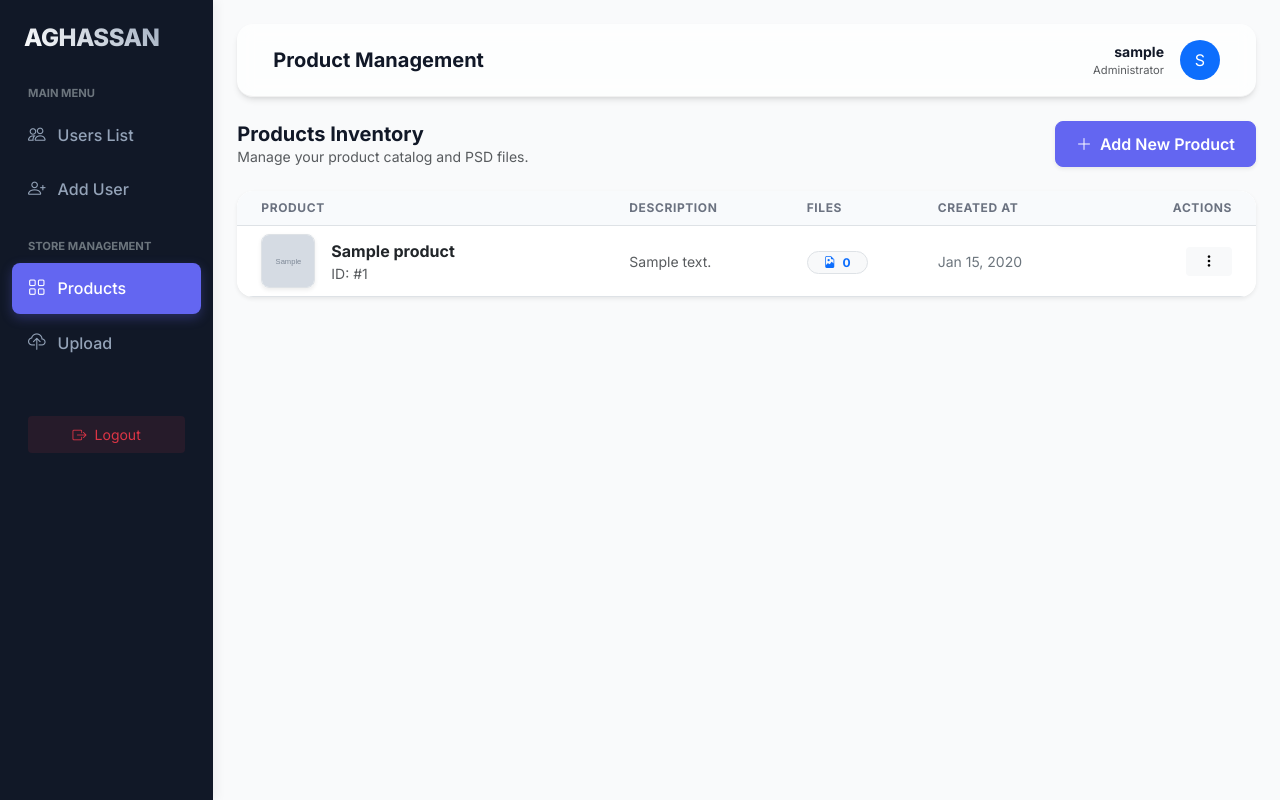
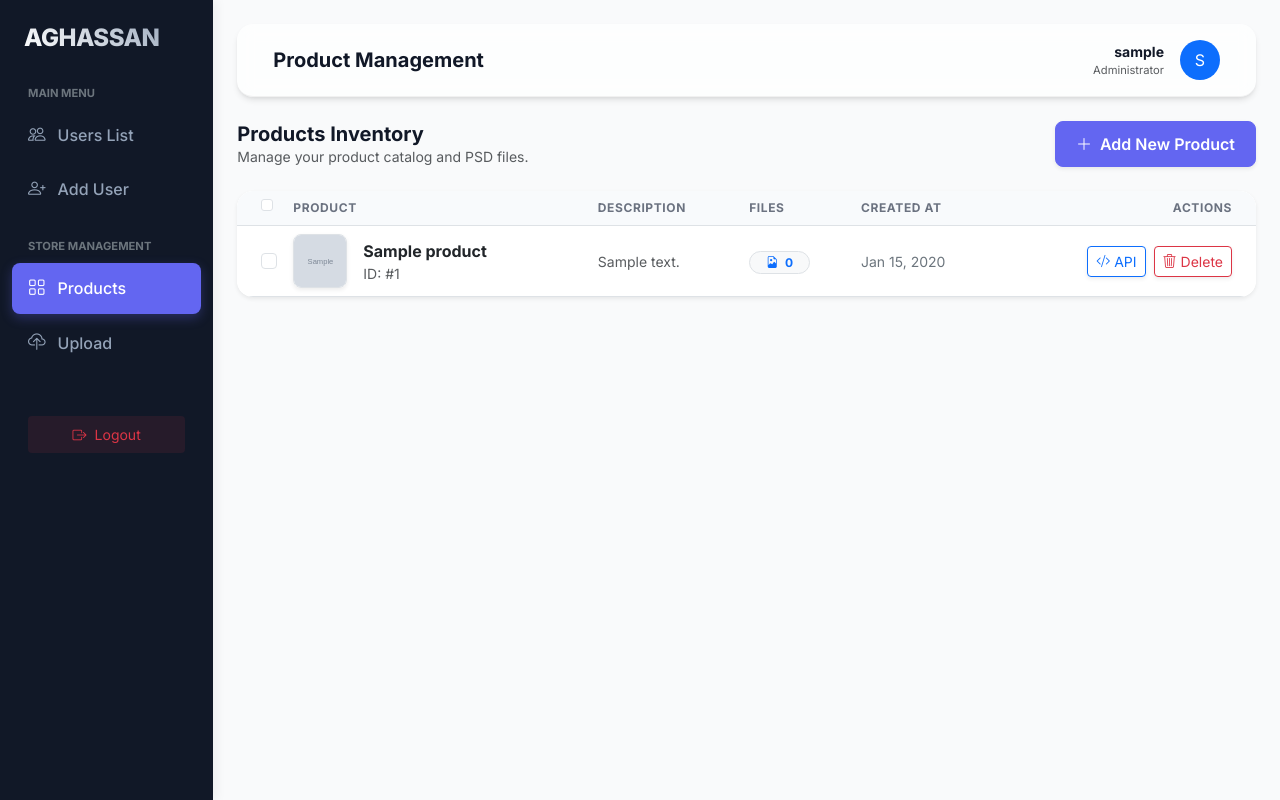
Before and after one commit to ArunRoy404/aghassan-admin-django, a Django app: page /products/list/ in a window 1280 px wide. Run offline with Django 5.2, Linux system fonts and the light colour scheme; a user stored in the database is signed in; tables that the repository leaves empty hold one stand-in row (values such as "Sample post"); grey boxes marked "Sample" are stand-in pictures; data that the repository does not hold is empty.

Commit message:
refacor: ui updated

```diff
--- a/dashboard/views.py
+++ b/dashboard/views.py
@@ -4,7 +4,7 @@ from django.contrib.auth.decorators import login_required, user_passes_test
 from django.contrib import messages
 
 def is_admin(user):
-    return user.is_superuser
+    return user.is_superuser or user.is_staff
 
 @login_required
 def home(request):
--- a/products/urls.py
+++ b/products/urls.py
@@ -11,4 +11,5 @@ urlpatterns = [
     path('upload/', views.upload_product, name='upload_product'),
     path('list/', views.product_list, name='product_list'),
     path('delete/<int:pk>/', views.delete_product, name='delete_product'),
+    path('delete-multiple/', views.delete_multiple_products, name='delete_multiple_products'),
 ]
--- a/products/views.py
+++ b/products/views.py
@@ -277,3 +277,11 @@ def delete_product(request, pk):
         product = get_object_or_404(Product, pk=pk)
         product.delete()
     return redirect('product_list')
+
+@login_required
+def delete_multiple_products(request):
+    if request.method == 'POST':
+        product_ids = request.POST.getlist('product_ids')
+        if product_ids:
+            Product.objects.filter(id__in=product_ids).delete()
+    return redirect('product_list')
--- a/templates/dashboard/base.html
+++ b/templates/dashboard/base.html
@@ -40,7 +40,7 @@
                             class="{% if request.resolver_match.url_name == 'home' %}active{% endif %}">
                             <i class="bi bi-people"></i> Users List
                         </a>
-                        {% if user.is_superuser %}
+                        {% if user.is_superuser or user.is_staff %}
                         <a href="{% url 'add_user' %}"
                             class="{% if request.resolver_match.url_name == 'add_user' %}active{% endif %}">
                             <i class="bi bi-person-plus"></i> Add User
--- a/templates/dashboard/home.html
+++ b/templates/dashboard/home.html
@@ -10,7 +10,7 @@
             <h5 class="fw-bold mb-0">Registered Members</h5>
             <p class="text-muted small mb-0">Manage system access and permissions for all users.</p>
         </div>
-        {% if user.is_superuser %}
+        {% if user.is_superuser or user.is_staff %}
         <a href="{% url 'add_user' %}" class="btn btn-primary d-flex align-items-center shadow-sm">
             <i class="bi bi-person-plus me-2"></i> Add New User
         </a>
@@ -60,7 +60,7 @@
                         {% endif %}
                     </td>
                     <td class="text-end pe-4">
-                        {% if user.is_superuser and u != request.user %}
+                        {% if user.is_staff and u != request.user %}
                         <div class="d-flex justify-content-end gap-2">
                             <a href="{% url 'toggle_admin' u.id %}" class="btn btn-sm btn-light border"
                                 title="Toggle Admin Role">
--- a/templates/products/list.html
+++ b/templates/products/list.html
@@ -10,9 +10,14 @@
             <h5 class="fw-bold mb-0">Products Inventory</h5>
             <p class="text-muted small mb-0">Manage your product catalog and PSD files.</p>
         </div>
+        <div class="d-flex gap-2">
+            <button id="bulkDeleteBtn" class="btn btn-danger d-none shadow-sm align-items-center" onclick="submitBulkDelete()">
+                <i class="bi bi-trash3 me-2"></i> Delete Selected
+            </button>
             <a href="{% url 'upload_product' %}" class="btn btn-primary d-flex align-items-center shadow-sm">
                 <i class="bi bi-plus-lg me-2"></i> Add New Product
             </a>
+        </div>
     </div>
 </div>
 
@@ -21,7 +26,10 @@
         <table class="table table-hover align-middle mb-0">
             <thead>
                 <tr>
-                    <th class="ps-4">Product</th>
+                    <th class="ps-4" style="width: 40px;">
+                        <input class="form-check-input mt-0" type="checkbox" id="selectAll">
+                    </th>
+                    <th>Product</th>
                     <th>Description</th>
                     <th>Files</th>
                     <th>Created At</th>
@@ -32,6 +40,9 @@
                 {% for product in products %}
                 <tr>
                     <td class="ps-4">
+                        <input class="form-check-input product-checkbox" type="checkbox" value="{{ product.id }}">
+                    </td>
+                    <td>
                         <div class="d-flex align-items-center">
                             <img src="{{ product.thumbnail.url }}" class="rounded-3 shadow-sm border"
                                 style="width: 54px; height: 54px; object-fit: cover;">
@@ -62,36 +73,22 @@
                         </div>
                     </td>
                     <td class="text-end pe-4">
-                        <div class="dropdown">
-                            <button class="btn btn-sm btn-light border-0 px-3" type="button" data-bs-toggle="dropdown">
-                                <i class="bi bi-three-dots-vertical"></i>
-                            </button>
-                            <ul class="dropdown-menu dropdown-menu-end shadow-sm border-0">
-                                <li>
-                                    <a class="dropdown-item py-2" href="{% url 'api_product_detail' product.id %}"
-                                        target="_blank">
-                                        <i class="bi bi-code-slash me-2"></i> View API
+                        <div class="d-flex justify-content-end gap-2">
+                            <a href="{% url 'api_product_detail' product.id %}" target="_blank" class="btn btn-sm btn-outline-primary shadow-sm" style="display: inline-flex; align-items: center;">
+                                <i class="bi bi-code-slash me-1"></i> API
                             </a>
-                                </li>
-                                <li>
-                                    <hr class="dropdown-divider opacity-50">
-                                </li>
-                                <li>
-                                    <form action="{% url 'delete_product' product.id %}" method="post"
-                                        onsubmit="return confirm('Delete this product? This action cannot be undone.');">
+                            <form action="{% url 'delete_product' product.id %}" method="post" class="m-0 p-0" onsubmit="return confirm('Delete this product? This action cannot be undone.');">
                                 {% csrf_token %}
-                                        <button type="submit" class="dropdown-item py-2 text-danger">
-                                            <i class="bi bi-trash3 me-2"></i> Delete Product
+                                <button type="submit" class="btn btn-sm btn-outline-danger shadow-sm" style="display: inline-flex; align-items: center;">
+                                    <i class="bi bi-trash3 me-1"></i> Delete
                                 </button>
                             </form>
-                                </li>
-                            </ul>
                         </div>
                     </td>
                 </tr>
                 {% empty %}
                 <tr>
-                    <td colspan="5" class="text-center py-5">
+                    <td colspan="6" class="text-center py-5">
                         <div class="opacity-25 mb-3">
                             <i class="bi bi-inbox" style="font-size: 3rem;"></i>
                         </div>
@@ -105,4 +102,69 @@
         </table>
     </div>
 </div>
+
 {% endblock %}
+
+{% block extra_js %}
+<form id="bulkDeleteForm" action="{% url 'delete_multiple_products' %}" method="post" class="d-none">
+    {% csrf_token %}
+    <div id="bulkDeleteInputs"></div>
+</form>
+
+<script>
+function submitBulkDelete() {
+    const checkboxes = document.querySelectorAll('.product-checkbox:checked');
+    if (checkboxes.length === 0) {
+        alert('Please select products to delete.');
+        return;
+    }
+    if (!confirm('Are you sure you want to delete the selected products? This action cannot be undone.')) return;
+
+    const container = document.getElementById('bulkDeleteInputs');
+    container.innerHTML = '';
+    checkboxes.forEach(cb => {
+        const input = document.createElement('input');
+        input.type = 'hidden';
+        input.name = 'product_ids';
+        input.value = cb.value;
+        container.appendChild(input);
+    });
+    document.getElementById('bulkDeleteForm').submit();
+}
+
+document.addEventListener('DOMContentLoaded', function() {
+    const selectAll = document.getElementById('selectAll');
+    const checkboxes = document.querySelectorAll('.product-checkbox');
+    const bulkDeleteBtn = document.getElementById('bulkDeleteBtn');
+
+    function updateBulkDeleteBtn() {
+        const checkedCount = document.querySelectorAll('.product-checkbox:checked').length;
+        if (checkedCount > 0) {
+            bulkDeleteBtn.classList.remove('d-none');
+            bulkDeleteBtn.classList.add('d-flex');
+        } else {
+            bulkDeleteBtn.classList.add('d-none');
+            bulkDeleteBtn.classList.remove('d-flex');
+        }
+    }
+
+    if (selectAll) {
+        selectAll.addEventListener('change', function() {
+            checkboxes.forEach(cb => cb.checked = this.checked);
+            updateBulkDeleteBtn();
+        });
+    }
+
+    checkboxes.forEach(cb => {
+        cb.addEventListener('change', function() {
+            if (!this.checked) {
+                selectAll.checked = false;
+            } else if (document.querySelectorAll('.product-checkbox:checked').length === checkboxes.length) {
+                selectAll.checked = true;
+            }
+            updateBulkDeleteBtn();
+        });
+    });
+});
+</script>
+{% endblock %}
```
Lines whose indentation alone changed are shown as unchanged.
